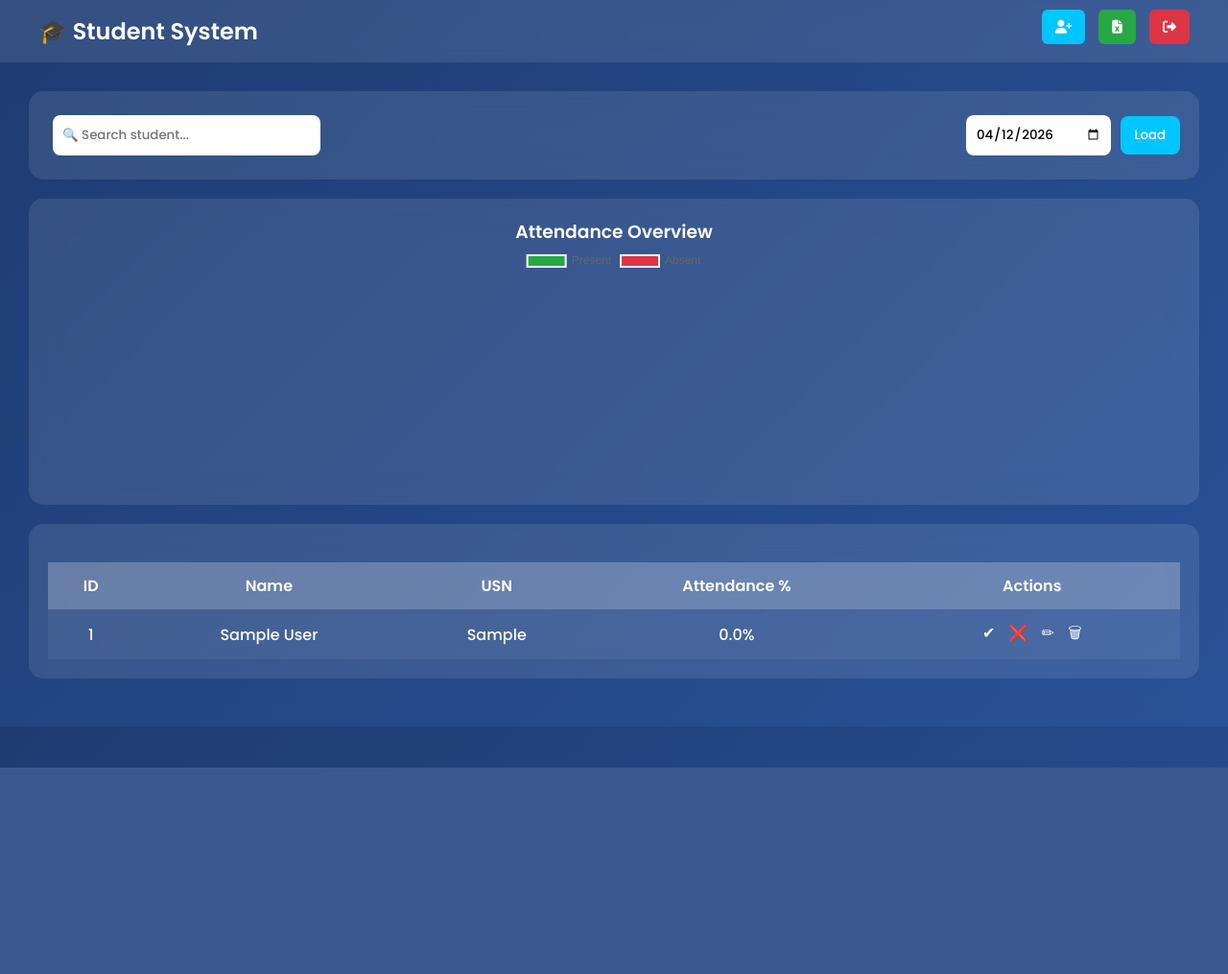
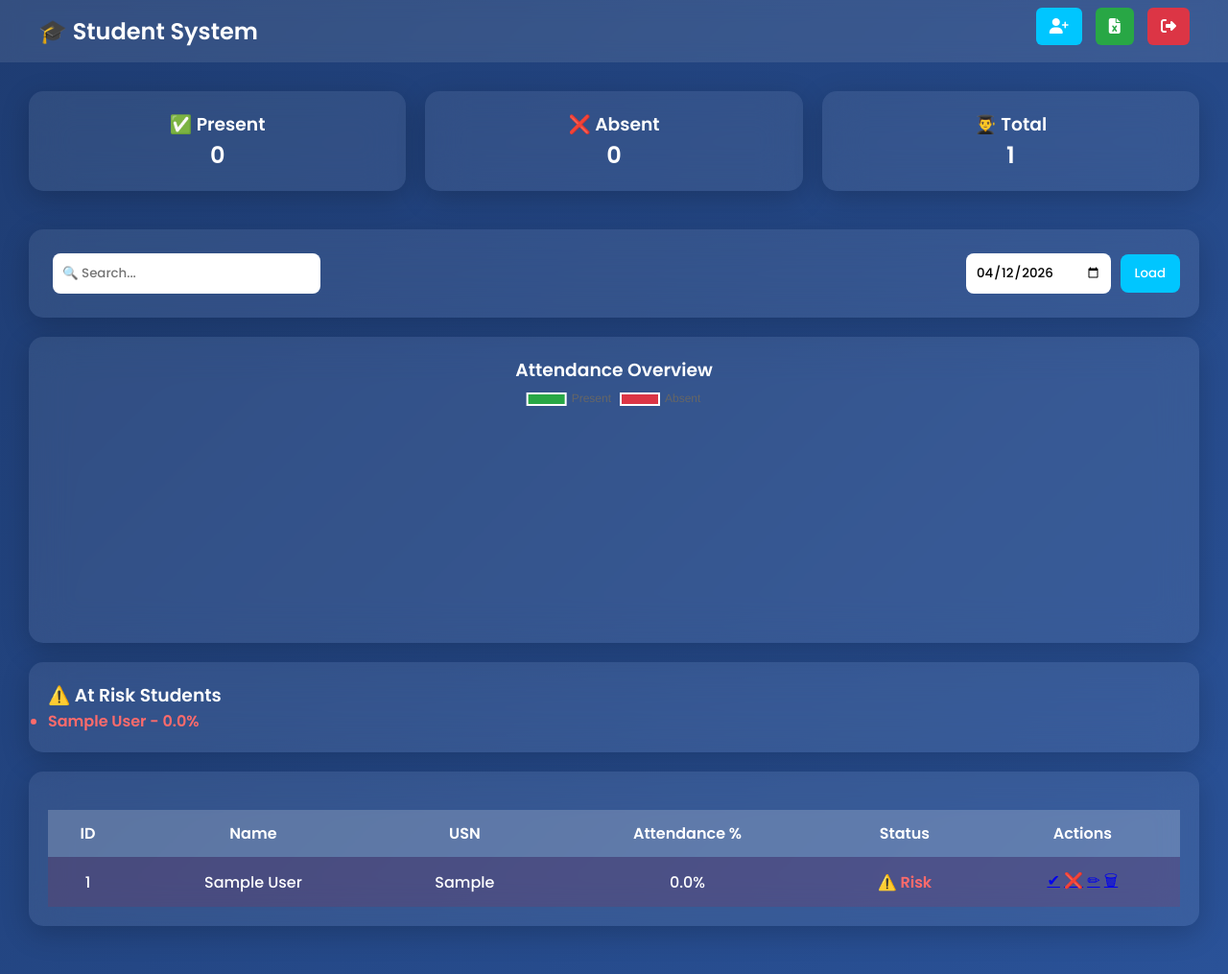
Before and after one commit to Namith-tech17/Student-Management-System, a Flask app: page /dashboard in a window 1280 px wide. Shown: the whole page at 96% size. Before the commit the page ends 800 px from the top, so only its background shows below. Run offline with Flask 3, Linux system fonts and the light colour scheme; the visitor is signed in with stand-in values (Sample User, id 1); tables that the repository leaves empty hold one stand-in row (values such as "Sample post").

Commit message:
Enhanced UI with dashboard, chart, and smart attendance alert system

```diff
--- a/app.py
+++ b/app.py
@@ -120,6 +120,36 @@ def dashboard():
     cursor.execute("SELECT COUNT(*) FROM attendance WHERE date=? AND status='Absent'", (selected_date,))
     absent = cursor.fetchone()[0]
 
+    # 🔥 SMART ATTENDANCE LOGIC
+    at_risk_students = []
+    student_data = []
+
+    for s in students:
+        cursor.execute("SELECT COUNT(*) FROM attendance WHERE student_id=?", (s[0],))
+        total = cursor.fetchone()[0]
+
+        cursor.execute("SELECT COUNT(*) FROM attendance WHERE student_id=? AND status='Present'", (s[0],))
+        pres = cursor.fetchone()[0]
+
+        percent = round((pres / total) * 100, 2) if total > 0 else 0
+
+        # 🔥 Risk detection
+        if percent < 75:
+            risk = "⚠️ At Risk"
+            at_risk_students.append((s[1], percent))
+        else:
+            risk = "✅ Good"
+
+        student_data.append((s[0], s[1], s[2], percent, risk))
+
+    conn.close()
+
+    return render_template('index.html',
+                           students=student_data,
+                           selected_date=selected_date,
+                           present=present,
+                           absent=absent,
+                           at_risk=at_risk_students)
     # 🔥 ATTENDANCE %
     student_data = []
     for s in students:
--- a/templates/index.html
+++ b/templates/index.html
@@ -5,10 +5,7 @@
 
     <script src="https://cdn.jsdelivr.net/npm/chart.js"></script>
 
-    <!-- ICONS -->
     <link rel="stylesheet" href="https://cdnjs.cloudflare.com/ajax/libs/font-awesome/6.5.0/css/all.min.css">
-
-    <!-- GOOGLE FONT -->
     <link href="https://fonts.googleapis.com/css2?family=Poppins:wght@300;500;600&display=swap" rel="stylesheet">
 
     <style>
@@ -31,17 +28,12 @@
             backdrop-filter: blur(10px);
         }
 
-        .navbar h2 {
-            font-weight: 600;
-        }
-
         .nav-buttons a {
             margin-left: 10px;
             padding: 8px 14px;
             border-radius: 6px;
             text-decoration: none;
             color: white;
-            font-size: 14px;
         }
 
         .add { background: #00c6ff; }
@@ -53,11 +45,29 @@
         }
 
         .card {
-            background: rgba(255,255,255,0.1);
+            background: rgba(255,255,255,0.08);
             border-radius: 15px;
             padding: 20px;
             margin-bottom: 20px;
-            backdrop-filter: blur(15px);
+            backdrop-filter: blur(20px);
+            box-shadow: 0 8px 30px rgba(0,0,0,0.2);
+            transition: 0.3s;
+        }
+
+        .card:hover {
+            transform: translateY(-5px);
+        }
+
+        .stats {
+            display: flex;
+            gap: 20px;
+            margin-bottom: 20px;
+            flex-wrap: wrap;
+        }
+
+        .stats .card {
+            flex: 1;
+            text-align: center;
         }
 
         .controls {
@@ -82,6 +92,11 @@
             cursor: pointer;
         }
 
+        button:hover {
+            background: #0099cc;
+            transform: scale(1.05);
+        }
+
         .chart-box {
             width: 250px;
             height: 250px;
@@ -103,19 +118,17 @@
             text-align: center;
         }
 
-        tr {
-            background: rgba(255,255,255,0.05);
-        }
-
         tr:hover {
             background: rgba(255,255,255,0.15);
         }
 
-        .action a {
-            margin: 0 5px;
-            color: white;
-            text-decoration: none;
-            font-size: 16px;
+        .risk {
+            color: #ff6b6b;
+            font-weight: bold;
+        }
+
+        .good {
+            color: #00ffcc;
         }
 
     </style>
@@ -135,42 +148,85 @@
 
 <div class="container">
 
+    <!-- 🔥 STATS -->
+    <div class="stats">
+        <div class="card">
+            <h3>✅ Present</h3>
+            <h2>{{ present }}</h2>
+        </div>
+
+        <div class="card">
+            <h3>❌ Absent</h3>
+            <h2>{{ absent }}</h2>
+        </div>
+
+        <div class="card">
+            <h3>👨‍🎓 Total</h3>
+            <h2>{{ students|length }}</h2>
+        </div>
+    </div>
+
+    <!-- 🔍 CONTROLS -->
     <div class="card controls">
-
-        <input type="text" id="search" placeholder="🔍 Search student..." onkeyup="searchTable()">
+        <input type="text" id="search" placeholder="🔍 Search..." onkeyup="searchTable()">
 
         <form method="POST">
             <input type="date" name="date" value="{{ selected_date }}">
             <button>Load</button>
         </form>
-
     </div>
 
+    <!-- 📊 CHART -->
     <div class="card">
         <h3 style="text-align:center;">Attendance Overview</h3>
-
         <div class="chart-box">
             <canvas id="chart"></canvas>
         </div>
     </div>
 
+    <!-- ⚠️ ALERTS -->
+    <div class="card">
+        <h3>⚠️ At Risk Students</h3>
+
+        {% if at_risk %}
+            <ul class="risk">
+                {% for student in at_risk %}
+                    <li>{{ student[0] }} - {{ student[1] }}%</li>
+                {% endfor %}
+            </ul>
+        {% else %}
+            <p class="good">No students at risk ✅</p>
+        {% endif %}
+    </div>
+
+    <!-- 📋 TABLE -->
     <div class="card">
         <table id="table">
             <tr>
                 <th>ID</th>
                 <th>Name</th>
                 <th>USN</th>
-                <th>Attendance %</th> <!-- ✅ ADDED -->
+                <th>Attendance %</th>
+                <th>Status</th>
                 <th>Actions</th>
             </tr>
 
             {% for s in students %}
-            <tr>
+            <tr style="background: {% if s[3] < 75 %}rgba(255,0,0,0.1){% else %}rgba(0,255,150,0.05){% endif %};">
                 <td>{{ s[0] }}</td>
                 <td>{{ s[1] }}</td>
                 <td>{{ s[2] }}</td>
-                <td>{{ s[3] }}%</td> <!-- ✅ ADDED -->
-                <td class="action">
+                <td>{{ s[3] }}%</td>
+
+                <td>
+                    {% if s[3] < 75 %}
+                        <span class="risk">⚠️ Risk</span>
+                    {% else %}
+                        <span class="good">Good</span>
+                    {% endif %}
+                </td>
+
+                <td>
                     <a href="/present/{{ s[0] }}/{{ selected_date }}">✔</a>
                     <a href="/absent/{{ s[0] }}/{{ selected_date }}">❌</a>
                     <a href="/edit/{{ s[0] }}">✏</a>
```
